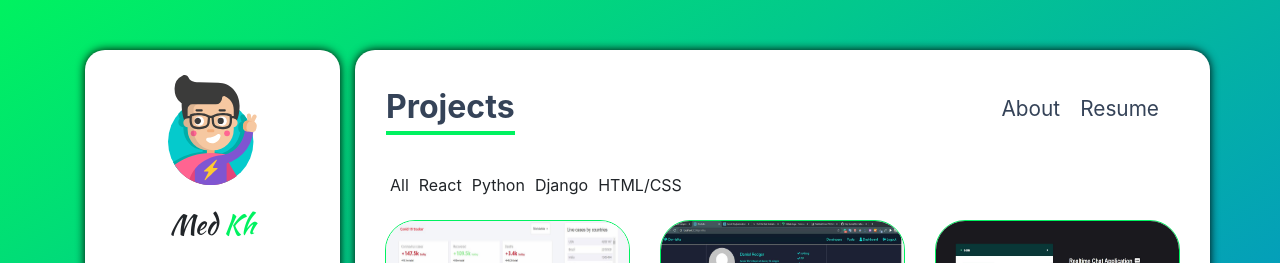
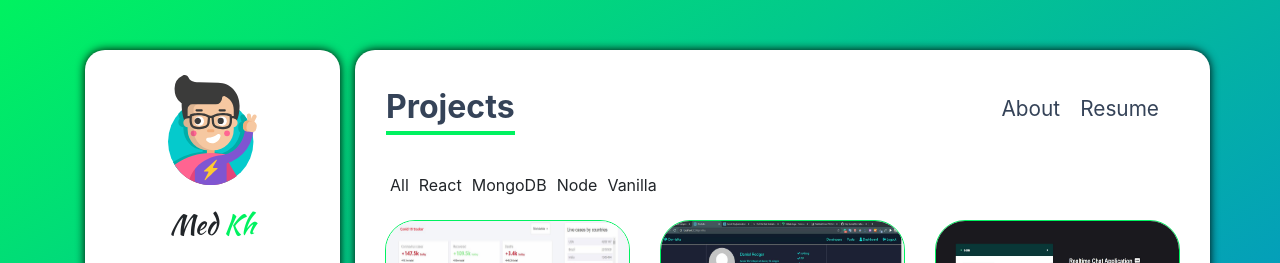
Before and after one commit to medxkh/dev-portfolio, a React (Create React App) app: page /projects in a window 1280 px wide. Shown: the top 263 px of the page. Built offline with nearby package versions, Linux system fonts and the light colour scheme.

Commit message:
fix nav bar

```diff
--- a/package.json
+++ b/package.json
@@ -6,6 +6,7 @@
     "@testing-library/jest-dom": "^5.11.8",
     "@testing-library/react": "^11.2.2",
     "@testing-library/user-event": "^12.6.0",
+    "framer-motion": "^3.2.2-rc.1",
     "react": "^17.0.1",
     "react-dom": "^17.0.1",
     "react-router-dom": "^5.2.0",
--- a/src/components/Projects.js
+++ b/src/components/Projects.js
@@ -1,31 +1,89 @@
 import React, { useState } from "react";
 import data_projects from "./data/projects_data";
 import ProjectCard from "./ProjectCard";
+import { motion } from "framer-motion";
+const Projects = () => {
+  const [projects, setProjects] = useState(data_projects);
+  const [active, setActive] = useState("All");
 
-function Projects() {
-  const [projects, setProjects] = useState(data_projects);
   const handleFilterCategory = (name) => {
     const new_array = data_projects.filter((project) =>
       project.category.includes(name)
     );
     setProjects(new_array);
+    setActive(name);
   };
+
+  const project_variants = {
+    hidden: {
+      opacity: 0,
+    },
+    visible: {
+      opacity: 1,
+      transition: {
+        delay: 0.2,
+        duration: 0.6,
+      },
+    },
+    exit: {
+      opacity: 0,
+      transition: {
+        ease: "easeInOut",
+      },
+    },
+  };
+
   return (
-    <div className="container projects">
+    <motion.div
+      className="container projects"
+      variants={project_variants}
+      initial="hidden"
+      animate="visible"
+      exit="exit"
+    >
       <div className="projects__navbar">
-        <div onClick={() => setProjects(data_projects)}>All</div>
-        <div onClick={() => handleFilterCategory("react.js")}>React</div>
-        <div onClick={() => handleFilterCategory("python")}>Python</div>
-        <div onClick={() => handleFilterCategory("Django")}>Django</div>
-        <div onClick={() => handleFilterCategory("static")}>HTML/CSS</div>
+        <div
+          className={active === "All" && "projects__navbar-active"}
+          onClick={() => {
+            setProjects(data_projects);
+            setActive("All");
+          }}
+        >
+          All
+        </div>
+        <div
+          className={active === "react.js" && "projects__navbar-active"}
+          onClick={() => handleFilterCategory("react.js")}
+        >
+          React
+        </div>
+        <div
+          className={active === "mongoDB" && "projects__navbar-active"}
+          onClick={() => handleFilterCategory("mongoDB")}
+        >
+          MongoDB
+        </div>
+        <div
+          className={active === "node.js" && "projects__navbar-active"}
+          onClick={() => handleFilterCategory("node.js")}
+        >
+          Node
+        </div>
+        <div
+          className={active === "vanilla" && "projects__navbar-active"}
+          onClick={() => handleFilterCategory("vanilla")}
+        >
+          Vanilla
+        </div>
       </div>
+
       <div className="row">
-        {data_projects.map((project) => (
+        {projects.map((project) => (
           <ProjectCard key={project.name} project={project} />
         ))}
       </div>
-    </div>
+    </motion.div>
   );
-}
+};
 
 export default Projects;
```
Also changed, not shown: 2 other files (tests, documents, lock files or other folders).
